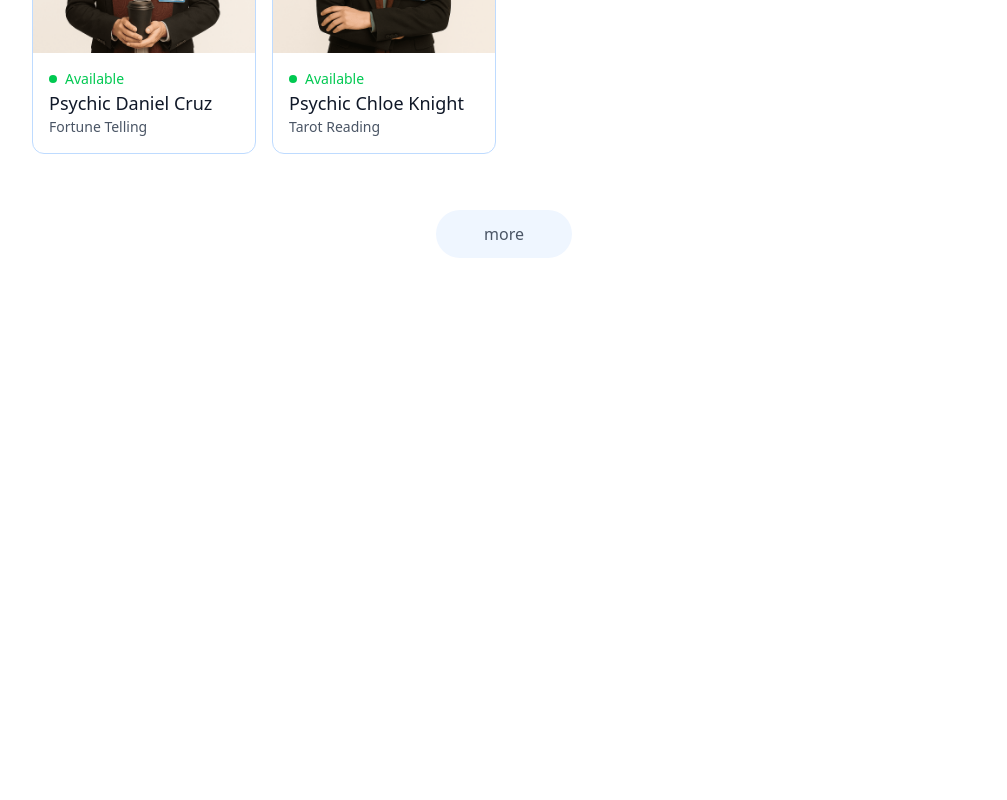
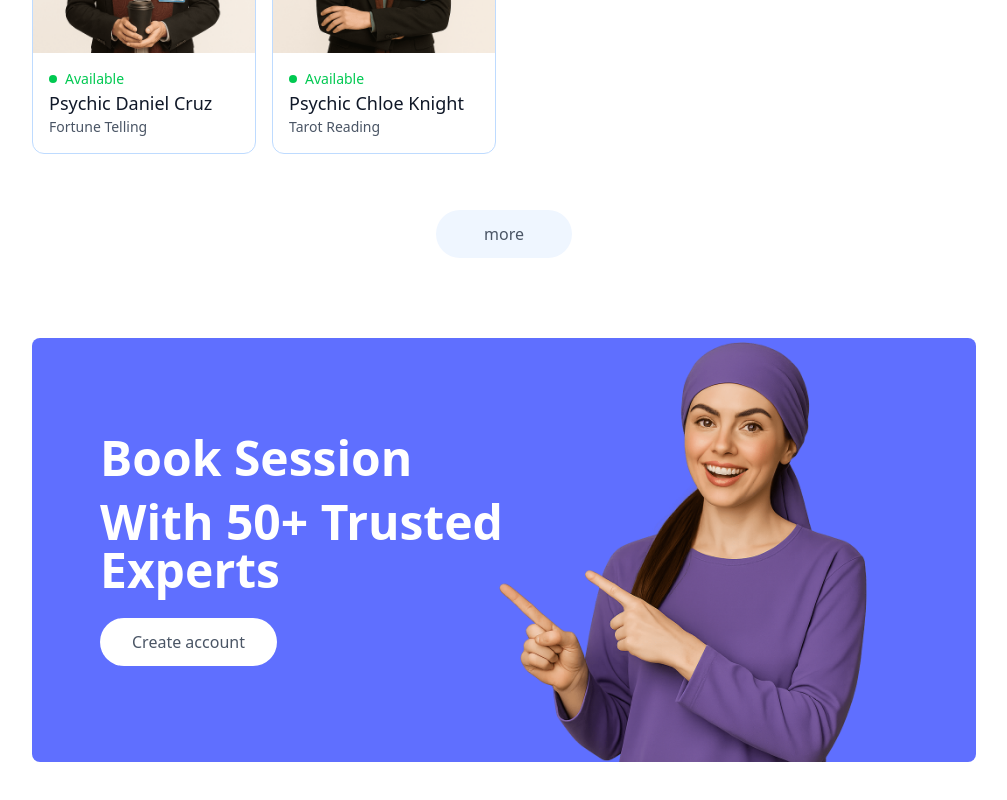
Before and after one commit to Praveshkacode/TalkToGuides-Frontend, a React (Vite) app: page / in a window 1280 px wide. Shown: the part 2140-2940 px from the top of the page, without its empty margins (136-1143 px from the left). Before the commit the page ends 2462 px from the top, so only its background shows below. Built offline with nearby package versions, Linux system fonts and the light colour scheme.

Commit message:
Create Context and Banner

```diff
--- a/index.html
+++ b/index.html
@@ -1,5 +1,5 @@
 <!doctype html>
-<html lang="en">
+<html lang="en" class="scroll-smooth">
   <head>
     <meta charset="UTF-8" />
     <link rel="icon" type="image/svg+xml" href="/vite.svg" />
--- /dev/null
+++ b/src/components/Banner.jsx
@@ -0,0 +1,25 @@
+import React from 'react'
+import { assets } from '../assets/assets'
+import { useNavigate } from 'react-router-dom'
+
+const Banner = () => {
+    const navigate = useNavigate()
+  return (
+    <div className='flex bg-primary rounded-lg px-6 sm:px-10 md:px-14 lg:px-12 my-20 md:mx-10'>
+      {/* Left side */}
+      <div className='flex-1 py-8 sm:py-10 md:py-16 lg:py-24 lg:pl-5'>
+        <div className='text-xl sm:text-2xl md:text-3xl lg:text-5xl font-semibold text-white'>
+            <p >Book Session</p>
+            <p className='mt-4'>With 50+ Trusted Experts</p>
+        </div>
+        <button onClick={()=>{navigate('/login'); scrollTo(0,0)}}className='bg-white text-sm sm:text-base text-gray-600 px-8 py-3 rounded-full mt-6 hover:scale-105 transition-all'>Create account</button>
+      </div>
+      {/* Right Side  */}
+        <div className='hidden md:block md:w-1/2 lg:w-[370px] relative'>
+            <img className='w-fit absolute bottom-0 right-0 max-w-md' src={assets.session_img} alt="" />
+        </div>
+    </div>
+  )
+}
+
+export default Banner
--- a/src/components/Header.jsx
+++ b/src/components/Header.jsx
@@ -11,7 +11,7 @@
             <img className='w-28' src={assets.group_profiles} alt="" />
             <p>Simply browse through our expert list of trusted Guide,<br className='hidden sm:block'/> schedule your session hassle-free.</p>
         </div>
-        <a href="#-speciality" className='flex items-center gap-2 bg-white px-8 py-3 rounded-full text-gray-600 text-sm m-auto md:m-0 hover:scale-105 transition-all duration-300'>Book session <img  className='w-3' src={assets.arrow_icon} alt="" /></a>
+        <a href="#speciality" className='flex items-center gap-2 bg-white px-8 py-3 rounded-full text-gray-600 text-sm m-auto md:m-0 hover:scale-105 transition-all duration-300'>Book session <img  className='w-3' src={assets.arrow_icon} alt="" /></a>
       </div>
       {/* right side */}
       <div className='md:w-1/2 relative'>
--- a/src/components/TopExperts.jsx
+++ b/src/components/TopExperts.jsx
@@ -1,10 +1,12 @@
-import React from 'react'
-import { psychicExperts } from '../assets/assets'
+import React, { useContext } from 'react'
+
 import { useNavigate } from 'react-router-dom'
+import { AppContext } from '../context/AppContext'
 
 
 const TopExperts = () => {
   const navigate = useNavigate()
+  const {psychicExperts} = useContext(AppContext)
   return (
     <div className='flex flex-col items-center gap-4 my-16 text-gray-900 md:mx-10'>
       <h1 className='text-3xl font-medium'>Top Experts to Book</h1>
@@ -25,7 +27,7 @@
           </div>
         ))}
       </div>
-      <button className='bg-blue-50 text-gray-600 px-12 py-3 rounded-full mt-10'>more</button>
+      <button onClick={()=>{navigate('/experts');scrollTo(0,0)}} className='bg-blue-50 text-gray-600 px-12 py-3 rounded-full mt-10'>more</button>
     </div>
   )
 }
--- /dev/null
+++ b/src/context/AppContext.jsx
@@ -0,0 +1,19 @@
+import { createContext } from "react";
+import { psychicExperts } from "../assets/assets";
+
+export const AppContext = createContext()
+
+const AppContextProvider = (props)=>{
+
+    const value = {
+        psychicExperts
+    }
+
+    return (
+        <AppContext.Provider value={value}>
+            {props.children}
+        </AppContext.Provider>
+    )
+}
+
+export default AppContextProvider
--- a/src/main.jsx
+++ b/src/main.jsx
@@ -3,10 +3,13 @@
 import './index.css'
 import App from './App.jsx'
 import {BrowserRouter} from 'react-router-dom'
+import AppContextProvider from './context/AppContext.jsx'
 
 
 createRoot(document.getElementById('root')).render(
   <BrowserRouter>
+  <AppContextProvider>
     <App />
+  </AppContextProvider>
   </BrowserRouter>,
 )
--- a/src/pages/Home.jsx
+++ b/src/pages/Home.jsx
@@ -2,6 +2,7 @@
 import Header from '../components/Header'
 import SpecialityMenu from '../components/SpecialityMenu'
 import TopExperts from '../components/TopExperts'
+import Banner from '../components/Banner'
 
 const Home = () => {
   return (
@@ -9,6 +10,7 @@
       <Header/>
       <SpecialityMenu/>
       <TopExperts/>
+      <Banner/>
     </div>
   )
 }
```
